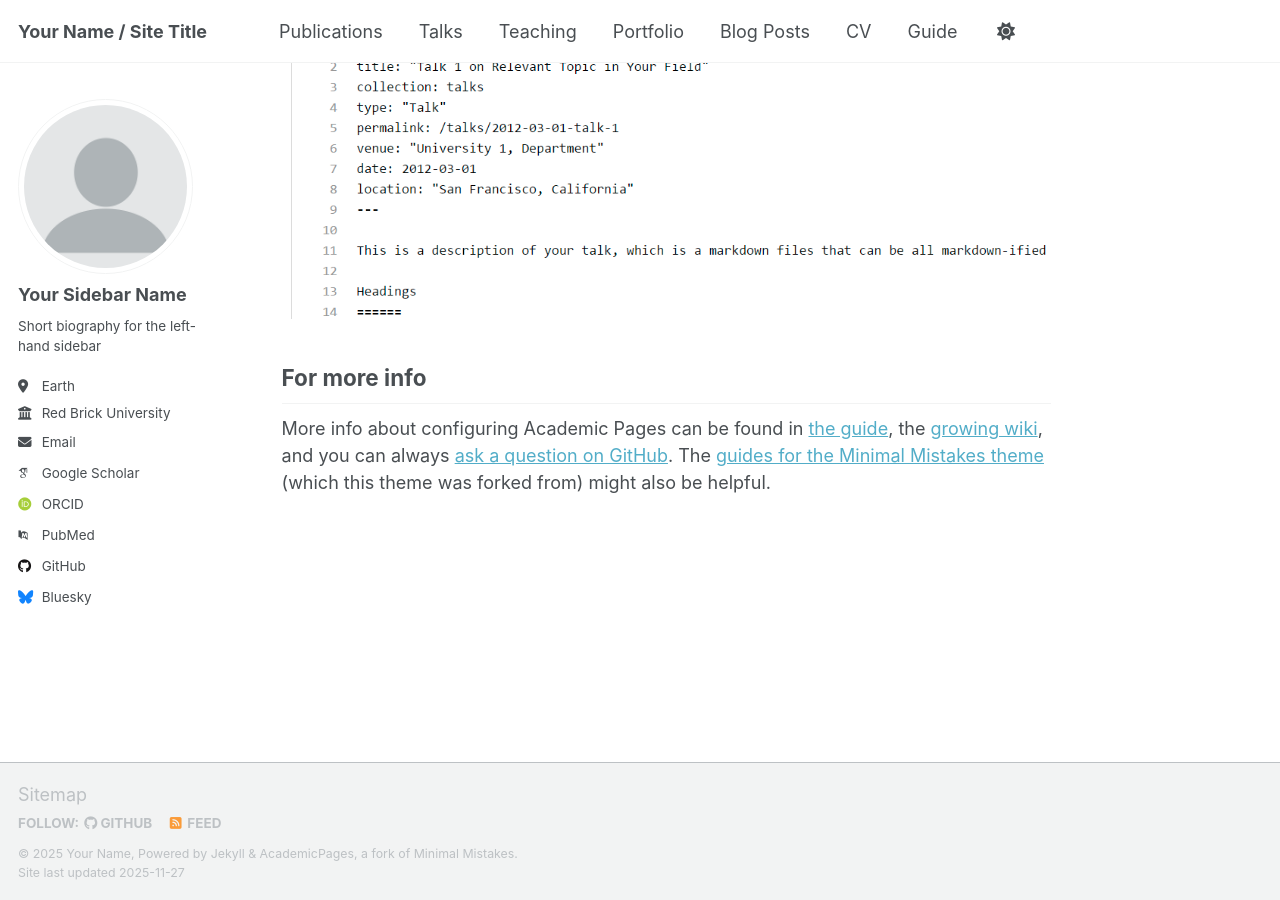
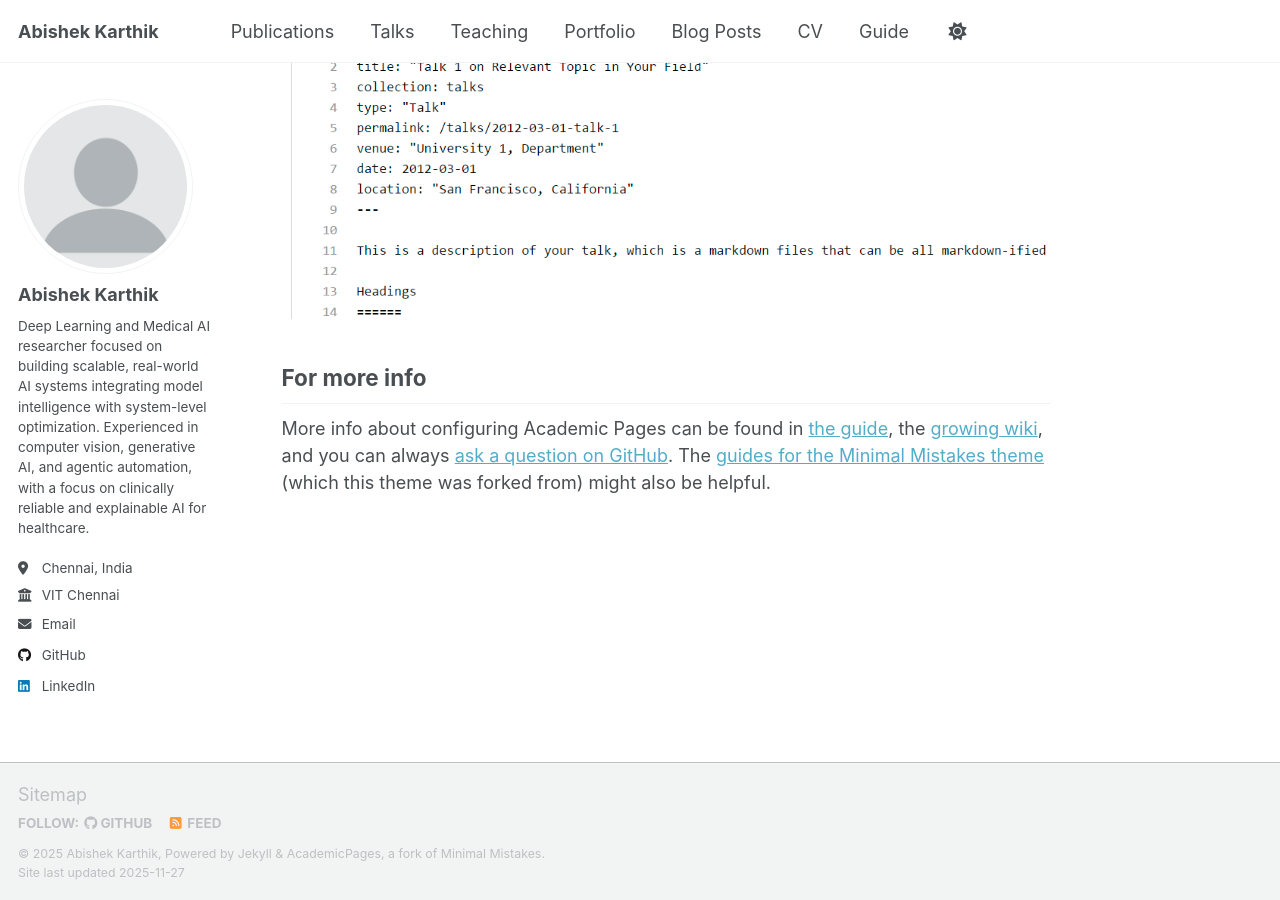
Before and after one commit to Abishekkarthik07/abishekkarthik07.github.io, a Jekyll site: the page built from _pages/about.md, in a window 1280 px wide and 900 px high, scrolled down 2880 px. Built offline with Jekyll 4.4.1, drawn with Linux system fonts in a browser that asks for light colours; some web fonts are replaced; a script that is not in the unit is left out.

Commit message:
Update personal details in _config.yml
Updated personal information including name, bio, location, employer, email, and social media links.

```diff
--- a/_config.yml
+++ b/_config.yml
@@ -9,11 +9,11 @@
 # Basic Site Settings
 locale                   : "en-US"
 site_theme               : "default" # Currently available options are "default", "air"
-title                    : "Your Name / Site Title"
+title                    : "Abishek Karthik"
 title_separator          : "-"
-name                     : &name "Your Name"
-description              : &description "Your Name's academic portfolio"   # Update this with a general description of your site, this is the default if not overridden by a page
-url                      : https://academicpages.github.io # The base hostname & protocol for your site e.g. "https://[your GitHub username].github.io",
+name                     : &name "Abishek Karthik"
+description              : &description "Deep Learning Researcher | Medical Imaging | Generative AI"   # Update this with a general description of your site, this is the default if not overridden by a page
+url                      : https://abishekkarthik07.github.io # The base hostname & protocol for your site e.g. "https://[your GitHub username].github.io",
                                                            # or if you already have some other page hosted on Github then use "https://[your GitHub username].github.io/[Your Repo Name]"
 baseurl                  : "" # the subpath of your site, e.g. "/blog"
 repository               : "academicpages/academicpages.github.io"
@@ -24,24 +24,24 @@ repository               : "academicpages/academicpages.github.io"
 author:
   # Biographic information
   avatar           : "profile.png"
-  name             : "Your Sidebar Name"
+  name             : "Abishek Karthik"
   pronouns         : # example: "she/her"
-  bio              : "Short biography for the left-hand sidebar"
-  location         : "Earth"
-  employer         : "Red Brick University"
+  bio              : "Deep Learning and Medical AI researcher focused on building scalable, real-world AI systems integrating model intelligence with system-level optimization. Experienced in computer vision, generative AI, and agentic automation, with a focus on clinically reliable and explainable AI for healthcare."
+  location         : "Chennai, India"
+  employer         : "VIT Chennai"
   uri              : # URL
-  email            : "none@example.org"
+  email            : "abishek.sudhirkarthik@gmail.com"
 
   # Academic websites
   academia         : # URL
   arxiv            : # URL - Update with the correct link to your profile
-  googlescholar    : "https://scholar.google.com/citations?user=PS_CX0AAAAAJ"
+  googlescholar    :
   inspire-hep      : # URL
   impactstory      : # URL
-  orcid            : "https://orcid.org/yourorcidurl"
+  orcid            : #
   semantic         : # URL
   ssrn             : # URL
-  pubmed           : "https://www.ncbi.nlm.nih.gov/pubmed/?term=john+snow"
+  pubmed           : #
   researchgate     : # URL
   scopus           : # URL
   zotero           : # URL
@@ -51,13 +51,13 @@ author:
   bitbucket        : # Username - Update with your username on the site
   codepen          : # Username
   dribbble         : # Username
-  github           : "academicpages"
+  github           : "Abishekkarthik07"
   kaggle           : # Username
   stackoverflow    : # User number or user number and name (i.e., use "1" or "1/jeff-atwood")
 
   # Social media
   artstation       : # Username
-  bluesky          : "bsky.app" # Replace this with you Bluesky username
+  bluesky          :
   facebook         : # Username
   flickr           : # Username
   foursquare       : # Username
@@ -66,7 +66,7 @@ author:
   keybase          : # Username
   instagram        : # Username
   lastfm           : # Username
-  linkedin         : # Username
+  linkedin         : "https://www.linkedin.com/in/AbishekKarthik/"
   mastodon         : # URL
   medium           : # URL
   pinterest        : # Username
```
